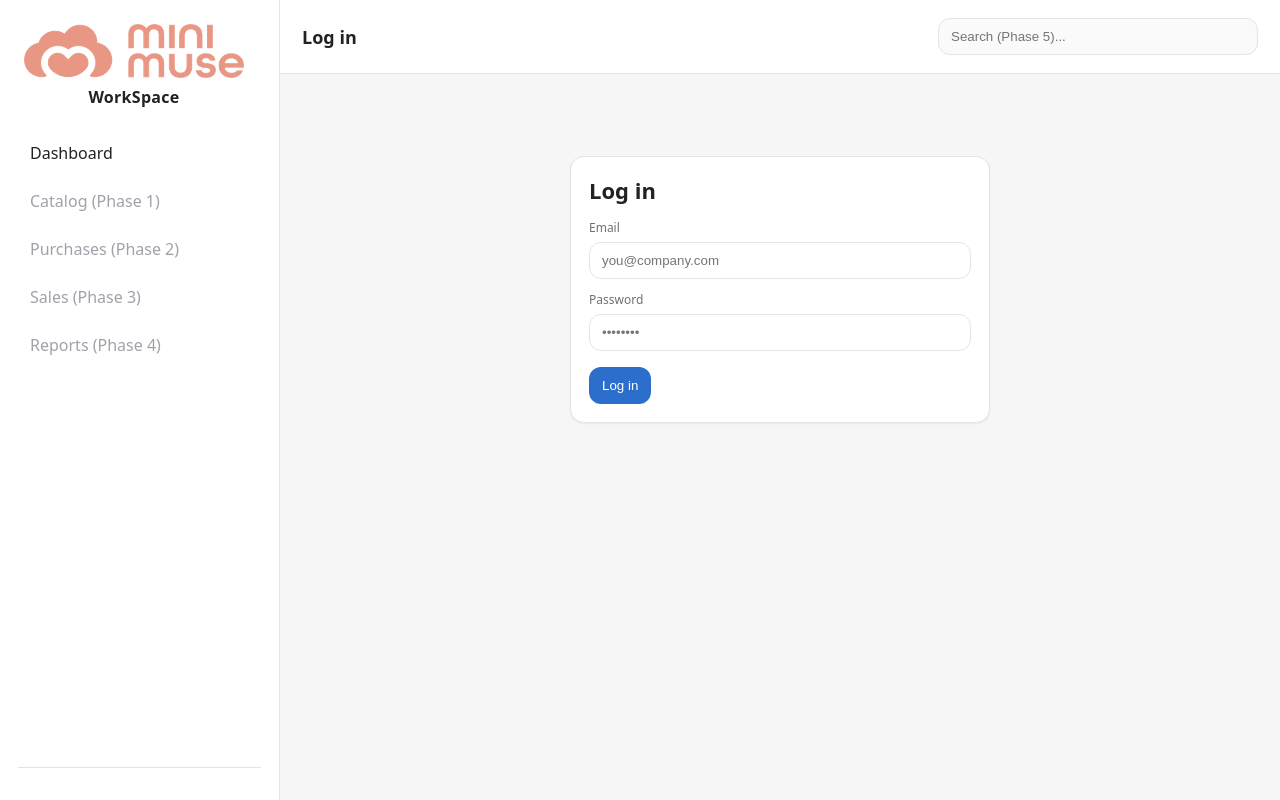
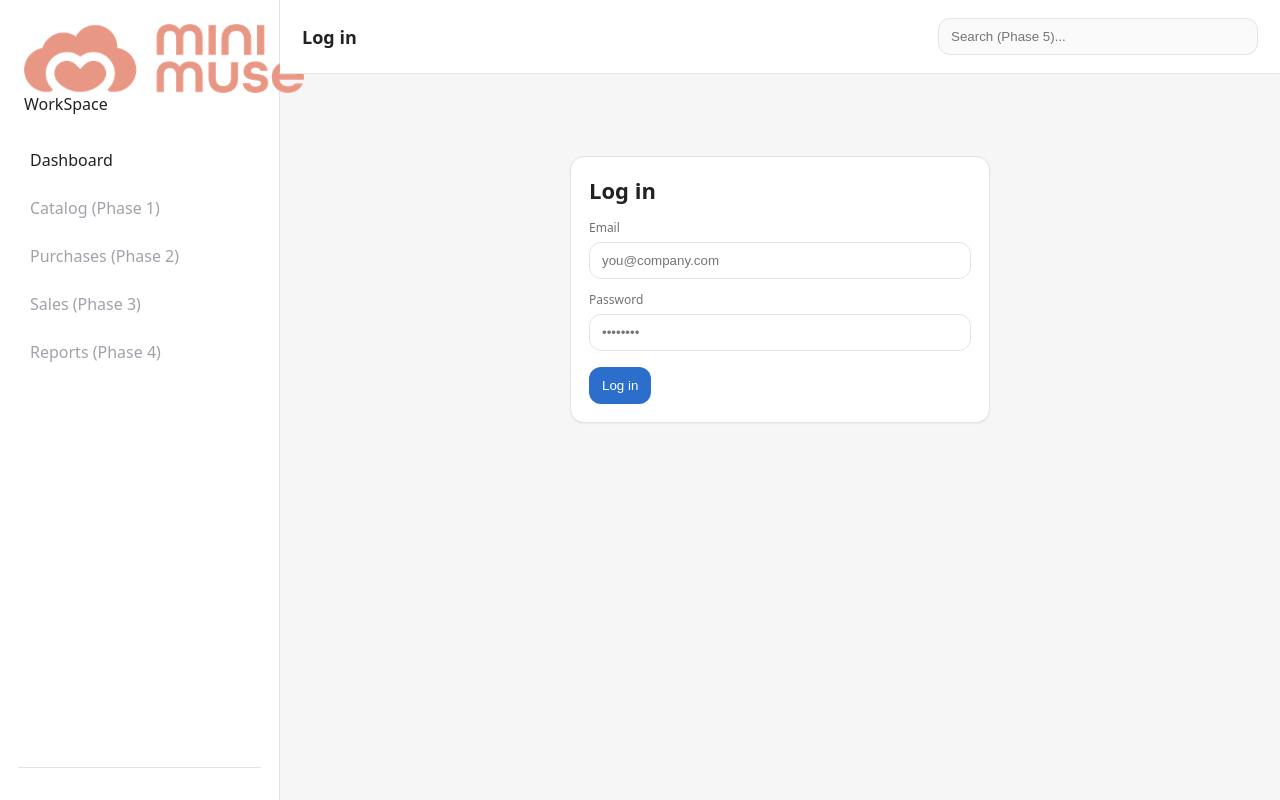
Before and after one commit to schaak722/mini-muse, a Flask app: page /login in a window 1280 px wide. Run offline with Flask 3, Linux system fonts and the light colour scheme.

Commit message:
Update app.css

```diff
--- a/app/static/css/app.css
+++ b/app/static/css/app.css
@@ -42,19 +42,10 @@ body{
 }
 
 .brand__logo-img{
-  width:220px;          /* controls logo width */
+  width:280px;          /* controls logo width */
   height:auto;
   display:block;
 }
-
-.brand__workspace{
-  width:220px;          /* same width as logo */
-  text-align:center;    /* looks clean under logo */
-  margin-top:8px;
-  font-weight:700;
-  letter-spacing:0.3px;
-}
-
 
 .nav{ display:flex; flex-direction:column; gap:6px; padding:8px 0; }
 .nav__item{
```
